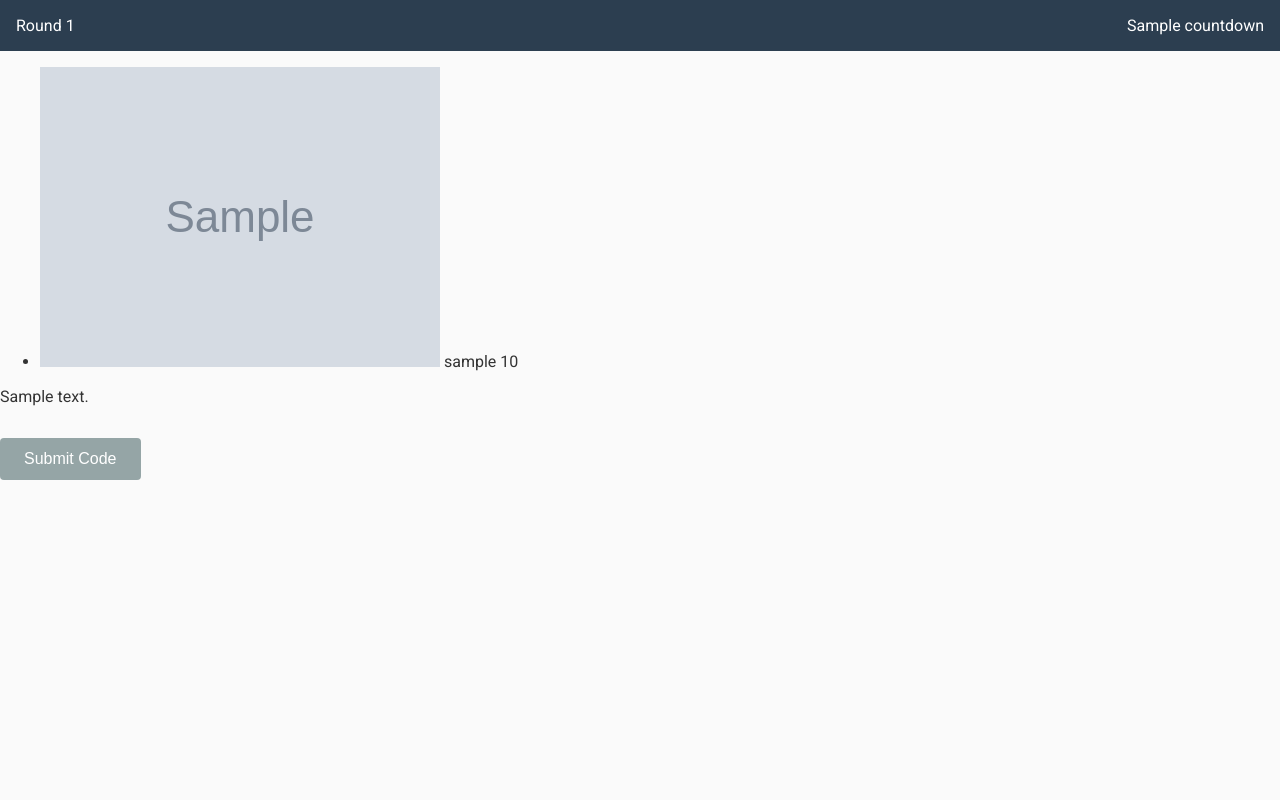
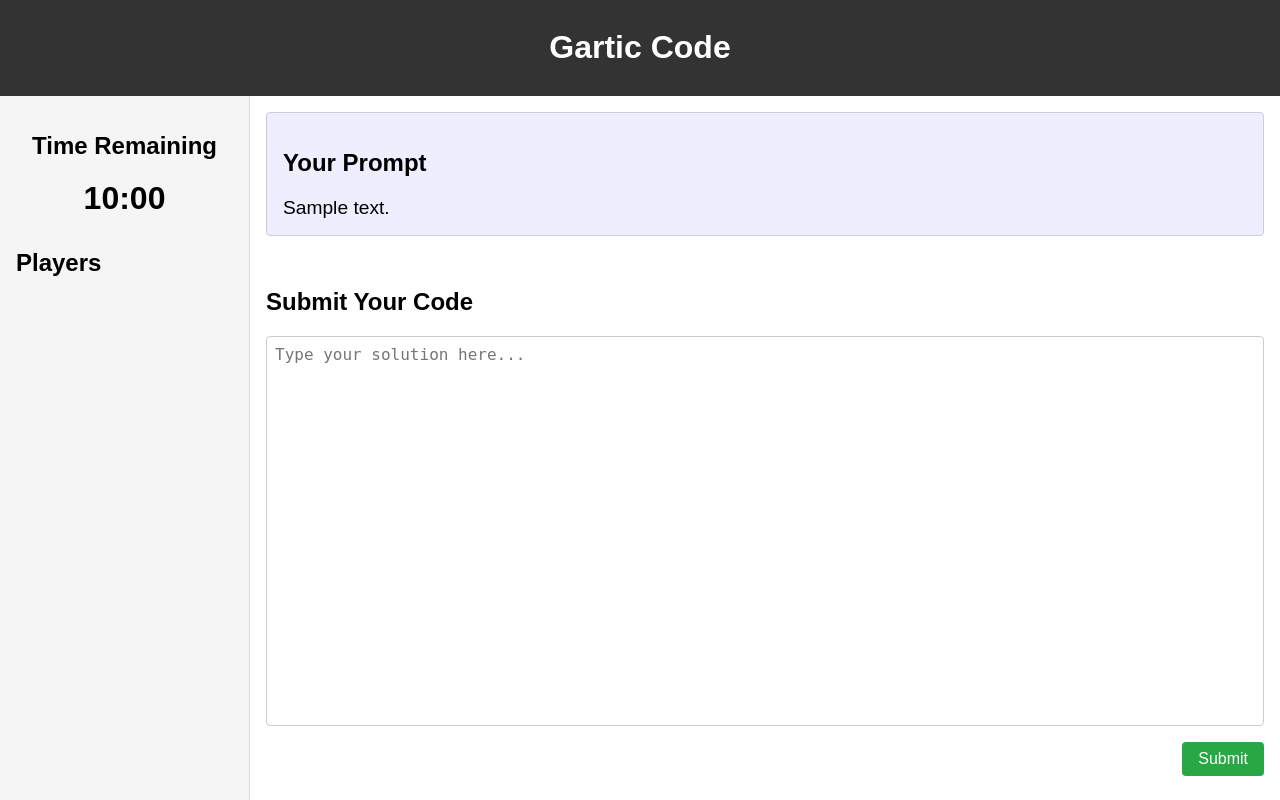
Before and after one commit to MarioHristov/Gartic-Code, a Flask app: template templates/game.html in a window 1280 px wide. Run offline with Flask 3, Linux system fonts and the light colour scheme; the template is opened without the code that fills it: most values are stand-ins (such as "Sample title", 1, 10 or a date in 2020); grey boxes marked "Sample" are stand-in pictures; some libraries are stand-ins or nearby versions.

Commit message:
V1_Game_Room_ACTIVE

```diff
--- a/app.py
+++ b/app.py
@@ -191,14 +191,15 @@ def create_app():
                 ROOM_PROMPTS[room_code][p['user_id']] = prompt
 
         prompt_text = ROOM_PROMPTS[room_code][uid]
+
         # pull their display name out of the room list
-        nickname = next(p['nickname'] for p in snapshot['players'] if p['user_id'] == uid)
 
         return render_template(
             'game.html',
             room_code=room_code,
             prompt_text=prompt_text,
-            nickname=nickname
+            players=snapshot['players'],
+            avatars=avatars
         )
 
     @App.route('/clear_session', methods=['POST'])
@@ -216,13 +217,28 @@ def create_app():
     def on_request_room_state(data):
         code = data.get('room')
         room = ROOMS.get(code)
+        default_settings = {}
         if not room:
-            return
-        emit('room_state', {
-            'players': room['players'],
-            'settings': room['settings'],
-            'started': room['started']
-        }, room=request.sid)
+            room = IN_PLAY.get(code)
+            if not room:
+                return;
+
+            prompt_map = ROOM_PROMPTS.get(code, {})
+
+            default_settings = {
+                'players': room['players'],
+                'settings': room['settings'],
+                'promptMap': prompt_map,
+                'started': True
+            }
+        else:
+            default_settings = {
+                'players': room['players'],
+                'settings': room['settings'],
+                'started': False
+            }
+
+        emit('room_state', default_settings, room=request.sid)
 
     @socket_io.on('join')
     def on_join(data):
@@ -310,23 +326,27 @@ def create_app():
 
         room['started'] = True
         IN_PLAY[code] = {
-            'players': list(room['players']),  # deep‐copy of player list
-            'settings': dict(room['settings']),  # deep‐copy of settings (if you need them in /game)
+            'players': room['players'],  # deep‐copy of player list
+            'settings': room['settings']  # deep‐copy of settings (if you need them in /game)
         }
         emit('game_started', data, room=code)
 
-    # noinspection PyTypeChecker
-    @socket_io.on('submit_code')
-    def on_submit_code(data):
-        room_key = data.get('room')
-        user = data.get('username')
-        code_str = data.get('code')
-        CODE_SUBMISSIONS.setdefault(room_key, {})[user] = code_str
-        emit('code_captured', {'username': user}, room=room_key)
+    @socket_io.on('game_end')
+    def on_game_end(data):
+        return
 
-    @socket_io.on('submit_guess')
-    def on_guess(data):
-        emit('guess_submitted', data, room=data['room'])
+
+    # @socket_io.on('submit_code')
+    # def on_submit_code(data):
+    #     room_key = data.get('room')
+    #     user = data.get('username')
+    #     code_str = data.get('code')
+    #     CODE_SUBMISSIONS.setdefault(room_key, {})[user] = code_str
+    #     emit('code_captured', {'username': user}, room=room_key)
+
+    # @socket_io.on('submit_guess')
+    # def on_guess(data):
+    #     emit('guess_submitted', data, room=data['room'])
 
     # noinspection PyTypeChecker
     @socket_io.on('update_settings')
--- a/static/css/game.css
+++ b/static/css/game.css
@@ -1,100 +1,130 @@
-/* Use Roboto Mono for code, Roboto for everything else */
+/* static/css/game.css */
+
 body {
+  font-family: Arial, sans-serif;
   margin: 0;
-  font-family: 'Roboto', sans-serif;
   display: flex;
   flex-direction: column;
-  min-height: 100vh;
-  background: #fafafa;
-  color: #333;
+  height: 100vh;
 }
 
 .game-header {
-  background: #2c3e50;
-  color: white;
-  padding: 1rem;
-  display: flex;
-  flex-wrap: wrap;
-  align-items: center;
-  justify-content: space-between;
+  background-color: #333;
+  color: #fff;
+  padding: 0.5rem 1rem;
+  text-align: center;
 }
 
-.game-header h1 {
-  margin: 0;
-  font-size: 1.5rem;
+.game-container {
+  display: flex;
+  flex: 1;
+  overflow: hidden;
 }
 
-.game-header .info {
-  font-size: 0.9rem;
+/* Sidebar on left: timer + players */
+.sidebar {
+  width: 250px;
+  background-color: #f5f5f5;
+  border-right: 1px solid #ddd;
+  padding: 1rem;
+  box-sizing: border-box;
+  overflow-y: auto;
 }
 
-.game-header .info span {
-  margin-left: 1rem;
+.timer-section {
+  text-align: center;
+  margin-bottom: 2rem;
 }
 
-.game-main {
-  flex: 1;
-  padding: 1rem;
-  display: grid;
-  grid-template-columns: 1fr;
-  grid-row-gap: 2rem;
-  max-width: 800px;
-  margin: 0 auto;
+.timer-display {
+  font-size: 2rem;
+  font-weight: bold;
+  margin-top: 0.5rem;
 }
 
-.prompt-panel,
-.editor-panel {
-  background: white;
-  padding: 1rem;
-  border-radius: 6px;
-  box-shadow: 0 2px 6px rgba(0,0,0,0.1);
-}
-
-.prompt-panel h2,
-.editor-panel h2 {
+.players-section h2 {
   margin-top: 0;
 }
 
-.prompt-text {
-  font-family: 'Roboto Mono', monospace;
-  font-size: 1.1rem;
-  background: #f0f0f0;
-  padding: 0.75rem;
+.player-list {
+  list-style: none;
+  padding: 0;
+  margin: 0;
+}
+
+.player-list li {
+  display: flex;
+  align-items: center;
+  margin-bottom: 0.5rem;
+}
+
+.slot-avatar {
+  width: 32px;
+  height: 32px;
+  border-radius: 50%;
+  margin-right: 0.5rem;
+}
+
+.slot-name {
+  font-size: 1rem;
+}
+
+/* Main play area */
+.play-area {
+  flex: 1;
+  padding: 1rem;
+  display: flex;
+  flex-direction: column;
+  overflow-y: auto;
+}
+
+.prompt-section {
+  background-color: #eef;
+  border: 1px solid #ccd;
+  padding: 1rem;
   border-radius: 4px;
+  margin-bottom: 2rem;
+}
+
+#prompt-text {
+  font-size: 1.2rem;
+  margin: 0.5rem 0 0 0;
+}
+
+.code-submission {
+  flex: 1;
+  display: flex;
+  flex-direction: column;
 }
 
 #code-input {
-  width: 100%;
-  min-height: 200px;
-  font-family: 'Roboto Mono', monospace;
+  flex: 1;
+  font-family: monospace;
   font-size: 1rem;
-  padding: 0.75rem;
+  padding: 0.5rem;
   border: 1px solid #ccc;
   border-radius: 4px;
-  resize: vertical;
-  box-sizing: border-box;
+  resize: none;
+  margin-bottom: 1rem;
 }
 
-#submit-code {
-  margin-top: 1rem;
-  padding: 0.75rem 1.5rem;
+#submit-code-btn {
+  align-self: flex-end;
+  padding: 0.5rem 1rem;
   font-size: 1rem;
-  background: #27ae60;
-  color: white;
+  background-color: #28a745;
+  color: #fff;
   border: none;
   border-radius: 4px;
   cursor: pointer;
 }
 
-#submit-code:disabled {
-  background: #95a5a6;
-  cursor: not-allowed;
+#submit-code-btn:hover {
+  background-color: #218838;
 }
 
-/* Responsive tweaks */
-@media (min-width: 600px) {
-  .game-main {
-    grid-template-columns: 1fr 1fr;
-    grid-column-gap: 1.5rem;
-  }
+.feedback {
+  margin-top: 0.5rem;
+  color: #d9534f; /* red by default, switch to green on success */
+  font-weight: bold;
 }
--- a/static/js/game.js
+++ b/static/js/game.js
@@ -0,0 +1,167 @@
+// static/js/game.js
+import {unloadHandler, buildPlayerList} from './utils.js';
+
+document.addEventListener('DOMContentLoaded', () => {
+    const socket = io();
+    const room = window.ROOM_CODE;
+    const userId = window.USER_ID;
+
+    // DOM elements
+    let playerList = document.querySelector('.player-list');
+    const timerDisplay = document.getElementById('timer-countdown');
+    const promptTextEl = document.getElementById('prompt-text');
+    const codeInputEl = document.getElementById('code-input');
+    const submitBtn = document.getElementById('submit-code-btn');
+    const feedbackEl = document.getElementById('submission-feedback');
+
+    let countdownInterval = null;
+
+    // ----------------------------------------------------------------
+    // 1) When socket connects: join room + request full room_state
+    // ----------------------------------------------------------------
+    socket.on('connect', () => {
+        socket.emit('join', {room, user_id: userId});
+        socket.emit('request_room_state', {room});
+    });
+
+    socket.on('redirect_to_game', ({room: r}) => {
+        if (r === room) {
+            window.location.href = `/game/${r}`;
+        }
+    });
+    socket.on('room_state', data => {
+        // If game wasn't started yet (but the template loaded), this is first sync:
+        if (!data.started) {
+            return window.location.href = '/?room_code=' + encodeURIComponent(room);
+        }
+        playerList = buildPlayerList(data, playerList);
+
+        if (countdownInterval) {
+            clearInterval(countdownInterval);
+            countdownInterval = null;
+        }
+        startCountdown(600); // 600 seconds
+    });
+
+    // ----------------------------------------------------------------
+    // 3) Incremental updates: user_joined & user_left
+    // ----------------------------------------------------------------
+
+    socket.on('user_joined', playerObj => {
+        // Append that one player (unless already present)
+        if (!playerListEl.querySelector(`[data-userid="${playerObj.user_id}"]`)) return;
+          const li = document.createElement('li');
+              li.className = 'player-slot filled';
+              li.dataset.userid = playerObj.user_id;
+              li.innerHTML = `
+          <img src="/static/${playerObj.avatar}" class="slot-avatar" alt="Avatar of ${playerObj.nickname}">
+          <span class="slot-name">${playerObj.nickname}</span>
+        `;
+              playerListEl.appendChild(li);
+
+    });
+
+    socket.on('user_left', ({user_id}) => {
+        const goneEl = playerListEl.querySelector(`[data-userid="${user_id}"]`);
+        if (goneEl) goneEl.remove();
+    });
+
+    // ----------------------------------------------------------------
+    // 4) When the host finally clicks “Start Game”, server does:
+    //    emit('game_started', { room }, room=code)
+    // ----------------------------------------------------------------
+
+    socket.on('game_started', ({room: r}) => {
+        // If for some reason we receive “game_started” here (e.g. late),
+        // reload so the browser GETs /game/<code> and our Flask handler
+        // ensures we only stay if room['started']==True and user_id matches.
+        if (r !== room) return;
+        window.location.href = `/game/${r}`;
+    });
+
+    // ----------------------------------------------------------------
+    // 5) Countdown logic
+    // ----------------------------------------------------------------
+
+    function startCountdown(totalSeconds) {
+        let timeLeft = totalSeconds;
+
+        // Immediately display initial time
+        timerDisplay.textContent = formatTime(timeLeft);
+
+        countdownInterval = setInterval(() => {
+            timeLeft--;
+            if (timeLeft < 0) {
+                clearInterval(countdownInterval);
+                countdownInterval = null;
+                timerDisplay.textContent = "00:00";
+                return;
+            }
+            timerDisplay.textContent = formatTime(timeLeft);
+        }, 1000);
+    }
+
+    function formatTime(secs) {
+        const min = Math.floor(secs / 60);
+        const sec = secs % 60;
+        return `${min < 10 ? '0' + min : min}:${sec < 10 ? '0' + sec : sec}`;
+    }
+
+    // ----------------------------------------------------------------
+    // 6) Submit code logic
+    // ----------------------------------------------------------------
+
+    submitBtn.addEventListener('click', () => {
+        const codeStr = codeInputEl.value.trim();
+        if (!codeStr) {
+            feedbackEl.textContent = "Cannot submit an empty solution.";
+            return;
+        }
+        // disable the button to prevent double‐submits
+        submitBtn.disabled = true;
+        feedbackEl.textContent = "Submitting…";
+
+        // send “submit_code” to server. You can decide payload shape.
+        socket.emit('submit_code', {
+            room: room,
+            username: userId,   // server‐side is mapping by user_id
+            code: codeStr
+        });
+
+        // When server acknowledges by sending back “code_captured”:
+        socket.once('code_captured', ({username}) => {
+            if (username === userId) {
+                feedbackEl.style.color = 'green';
+                feedbackEl.textContent = "Your code was received!";
+            }
+        });
+    });
+
+    // ----------------------------------------------------------------
+    // 7) Clean‐up on reload / close / back–forward
+    // ----------------------------------------------------------------
+
+    let hasLeft = false;
+
+    function doUnload() {
+        if (hasLeft) return;
+        hasLeft = true;
+        unloadHandler(socket, room, userId);
+    }
+
+    window.addEventListener('pageshow', event => {
+        const [nav] = performance.getEntriesByType('navigation');
+        const isReload = nav && nav.type === 'reload';
+        const isBackForward = event.persisted || (nav && nav.type === 'back_forward');
+        if (isReload || isBackForward) {
+            doUnload();
+            window.location.href = '/?room_code=' + encodeURIComponent(room);
+        }
+    });
+
+    window.addEventListener('pagehide', event => {
+        if (event.persisted) return;
+        doUnload();
+    });
+
+});
--- a/static/js/utils.js
+++ b/static/js/utils.js
@@ -0,0 +1,41 @@
+//Leave func
+function leave(socket, room, userId) {
+        socket.emit('leave', {room, user_id: userId});
+        socket.disconnect(true);
+        navigator.sendBeacon('/clear_session');
+}
+export function unloadHandler(socket, room, userId){
+    // back/forward or reload:
+    window.addEventListener('pageshow', event => {
+        const [nav] = performance.getEntriesByType('navigation');
+        const isReload = nav && nav.type === 'reload';
+        const isBackForward = event.persisted || (nav && nav.type === 'back_forward');
+        if (isReload || isBackForward) {
+            leave(socket, room, userId);
+            // send them home
+            window.location.href = '/?room_code=' + encodeURIComponent(room);
+        }
+    });
+
+    // normal unload (close/tab‐switch):
+    window.addEventListener('pagehide', event => {
+        if (event.persisted) return;   // don’t double‐fire on bfcache
+        leave();
+    });
+}
+
+export function buildPlayerList(data, pList) {
+    console.log(data);
+    pList.innerHTML = ''
+    data.players.forEach(p => {
+        const li = document.createElement('li');
+        li.className = 'player-slot filled';
+        li.dataset.userid = p.user_id;
+        li.innerHTML = `
+        <img src="/static/${p.avatar}" class="slot-avatar" alt="">
+        <span class="slot-name">${p.nickname}</span>`;
+        // <span className="points">{{p.points}}</span>
+        pList.appendChild(li);
+    });
+    return pList;
+}
--- a/templates/game.html
+++ b/templates/game.html
@@ -1,43 +1,60 @@
+<!-- templates/game.html -->
 <!DOCTYPE html>
 <html lang="en">
 <head>
   <meta charset="UTF-8">
-  <meta http-equiv="X-UA-Compatible" content="IE=edge">
-  <meta name="viewport" content="width=device-width, initial-scale=1.0">
-  <title>Game - Gartic Code</title>
+  <meta http-equiv="Cache-Control" content="no-store, no-cache, must-revalidate">
+  <meta http-equiv="Pragma" content="no-cache">
+  <meta http-equiv="Expires" content="0">
+  <title>Gartic Code – Game</title>
   <link rel="stylesheet" href="{{ url_for('static', filename='css/game.css') }}">
-  <link href="https://fonts.googleapis.com/css2?family=Roboto:wght@400;700&family=Roboto+Slab:wght@700&display=swap" rel="stylesheet">
+  <!-- You can add your own CSS rules in static/css/game.css -->
 </head>
 <body>
   <header class="game-header">
-    <div class="round-indicator">Round {{ round_number }}</div>
-    <div class="countdown-timer" id="countdown-timer">{{ countdown }}</div>
+    <h1>Gartic Code</h1>
   </header>
-  <div class="game-layout">
+
+  <main class="game-container">
+    <!-- Left panel: Player list + Timer -->
     <aside class="sidebar">
-      <ul class="player-points">
-        {% for player in players %}
-        <li class="player {{ 'active' if player.active else '' }}">
-          <img src="{{ url_for('static', filename='avatars/' ~ player.avatar) }}" alt="Avatar" class="player-avatar">
-          <span class="nickname">{{ player.nickname }}</span>
-          <span class="points">{{ player.points }}</span>
-        </li>
-        {% endfor %}
-      </ul>
+      <section class="timer-section">
+        <h2>Time Remaining</h2>
+        <div id="timer-countdown" class="timer-display">10:00</div>
+      </section>
+
+      <section class="players-section">
+        <h2>Players</h2>
+        <ul class="player-list">
+          <!-- JS will inject <li> items here -->
+        </ul>
+      </section>
     </aside>
-    <main class="main-content">
-      <section class="prompt-section">
-        <p>{{ prompt_text }}</p>
-      </section>
-      <section class="editor-section">
-        <div id="editor" class="code-editor"></div>
-        <div id="debug-console" class="debug-console"></div>
-        <button id="submit-code" class="btn btn-submit" disabled>Submit Code</button>
-      </section>
-    </main>
-  </div>
+
+    <!-- Right panel: Prompt + Code‐submission form -->
+    <section class="play-area">
+      <div class="prompt-section">
+        <h2>Your Prompt</h2>
+        <p id="prompt-text">{{ prompt_text }}</p>
+      </div>
+      <div class="code-submission">
+        <h2>Submit Your Code</h2>
+        <textarea id="code-input" placeholder="Type your solution here..." rows="10"></textarea>
+        <button id="submit-code-btn">Submit</button>
+        <div id="submission-feedback" class="feedback"></div>
+      </div>
+    </section>
+  </main>
+
+  <!-- Socket.IO client library -->
   <script src="https://cdnjs.cloudflare.com/ajax/libs/socket.io/4.0.1/socket.io.min.js"></script>
-  <script src="https://cdnjs.cloudflare.com/ajax/libs/monaco-editor/0.33.0/min/vs/loader.js"></script>
-  <script src="{{ url_for('static', filename='js/game.js') }}"></script>
+  <!-- Expose room_code & user_id from Flask -->
+  <script>
+    window.ROOM_CODE = "{{ room_code }}";
+    window.USER_ID   = "{{ session['user_id'] }}";
+  </script>
+  <!-- Main game‐page JS -->
+  <script type="module" src="{{ url_for('static', filename='js/utils.js') }}"></script>
+  <script type="module" src="{{ url_for('static', filename='js/game.js') }}"></script>
 </body>
 </html>
--- a/templates/room_setup.html
+++ b/templates/room_setup.html
@@ -94,6 +94,7 @@
     window.IS_HOST   = {{ 'true' if is_host else 'false' }};
 
 </script>
-<script src="{{ url_for('static', filename='js/room_setup.js') }}"></script>
+<script type="module" src="{{ url_for('static', filename='js/utils.js') }}"></script>
+<script type="module" src="{{ url_for('static', filename='js/room_setup.js') }}"></script>
 </body>
 </html>
```
Also changed, not shown: static/js/room_setup.js (+7 -38 lines).
